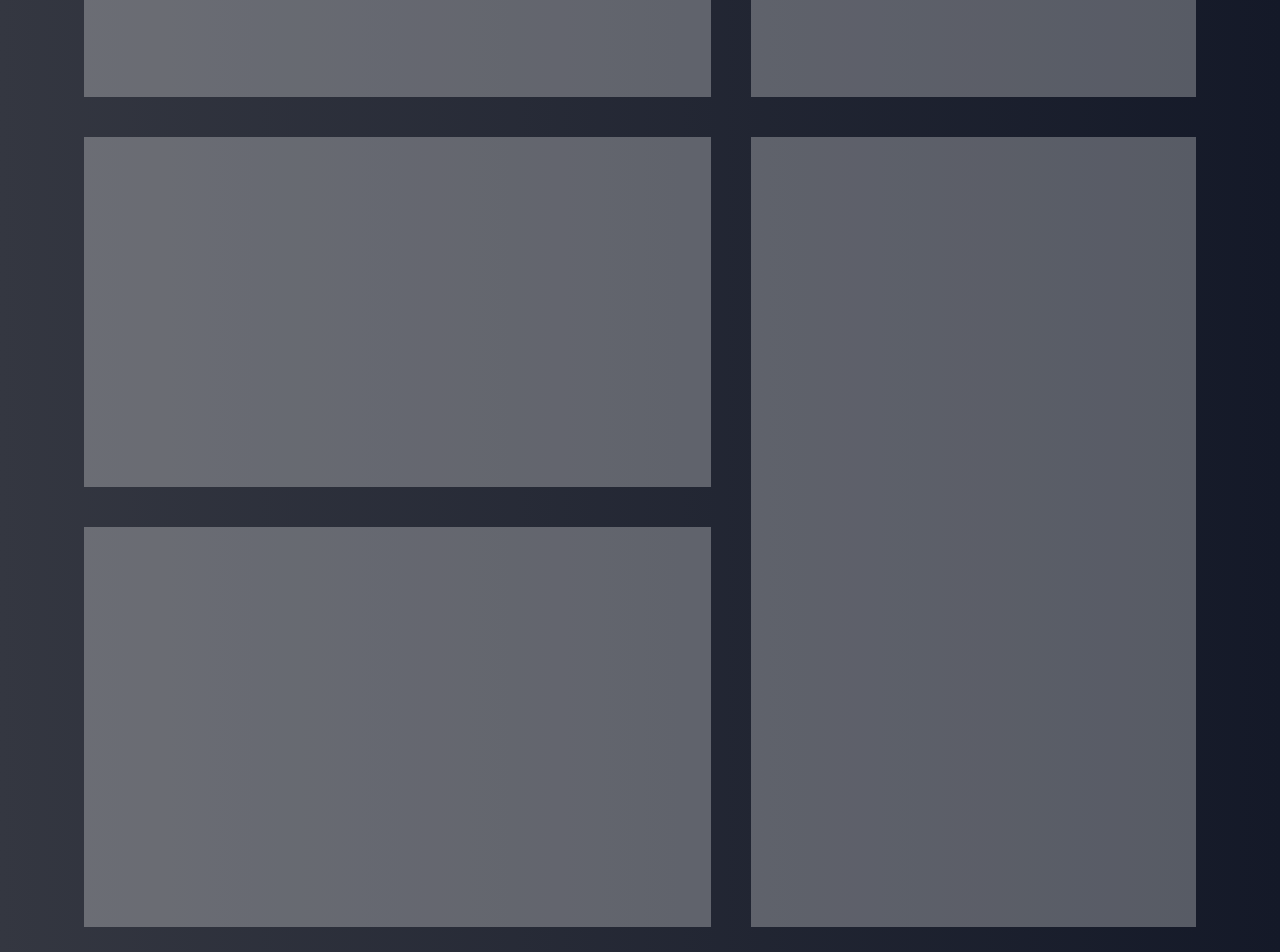
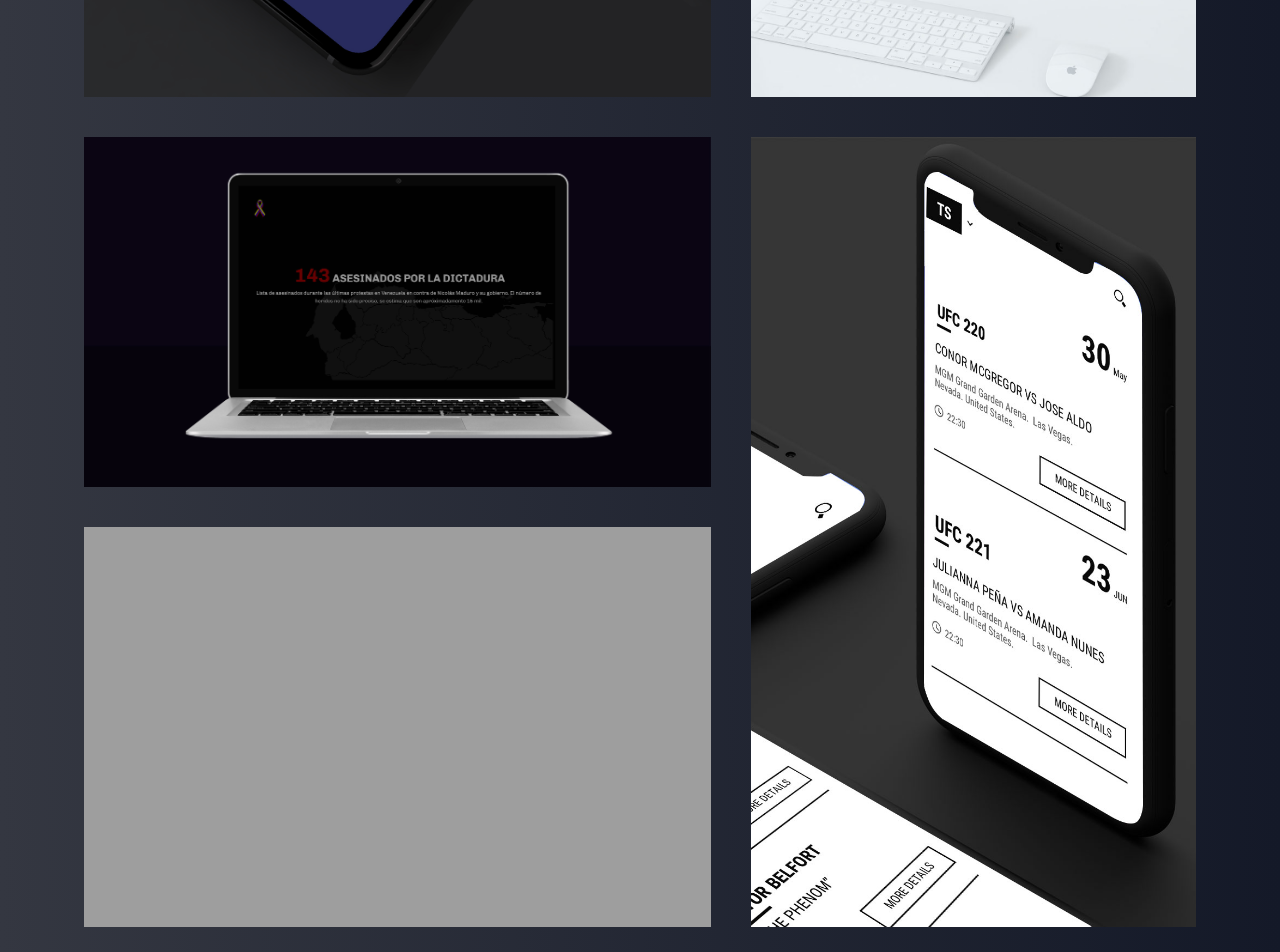
Before and after one commit to ninaiskel/personal-site, a website: page index.html in a window 1280 px wide. Shown: the part 1460-2412 px from the top of the page. Drawn offline with Linux system fonts and the light colour scheme; the site is published under a folder, as on GitHub Pages, so addresses that start at the root find nothing; a web font is replaced by a local one.

Commit message:
fix path

```diff
--- a/app/scss/modules/_projects.scss
+++ b/app/scss/modules/_projects.scss
@@ -82,25 +82,25 @@
   }
 
   &--one {
-    background-image: url(/app/img/findfit.jpg);
+    background-image: url(../img/findfit.jpg);
   }
 
   &--two {
-    background-image: url(/app/img/flexgrid.JPG);
+    background-image: url(../img/flexgrid.JPG);
   }
 
   &--three {
-    background-image: url(/app/img/deaths.JPG);
+    background-image: url(../img/deaths.JPG);
   }
 
   &--fourth {
     grid-column: 2;
     grid-row: 2 / 4;
-    background-image: url(/app/img/troopstats.JPG);
+    background-image: url(../img/troopstats.JPG);
   }
 
   &--five {
-    background-image: url(/app/img/air-polution.JPG);
+    background-image: url(../img/air-polution.JPG);
   }
 }
 
```
Also changed, not shown: app/css/main.css, 1 other file.
